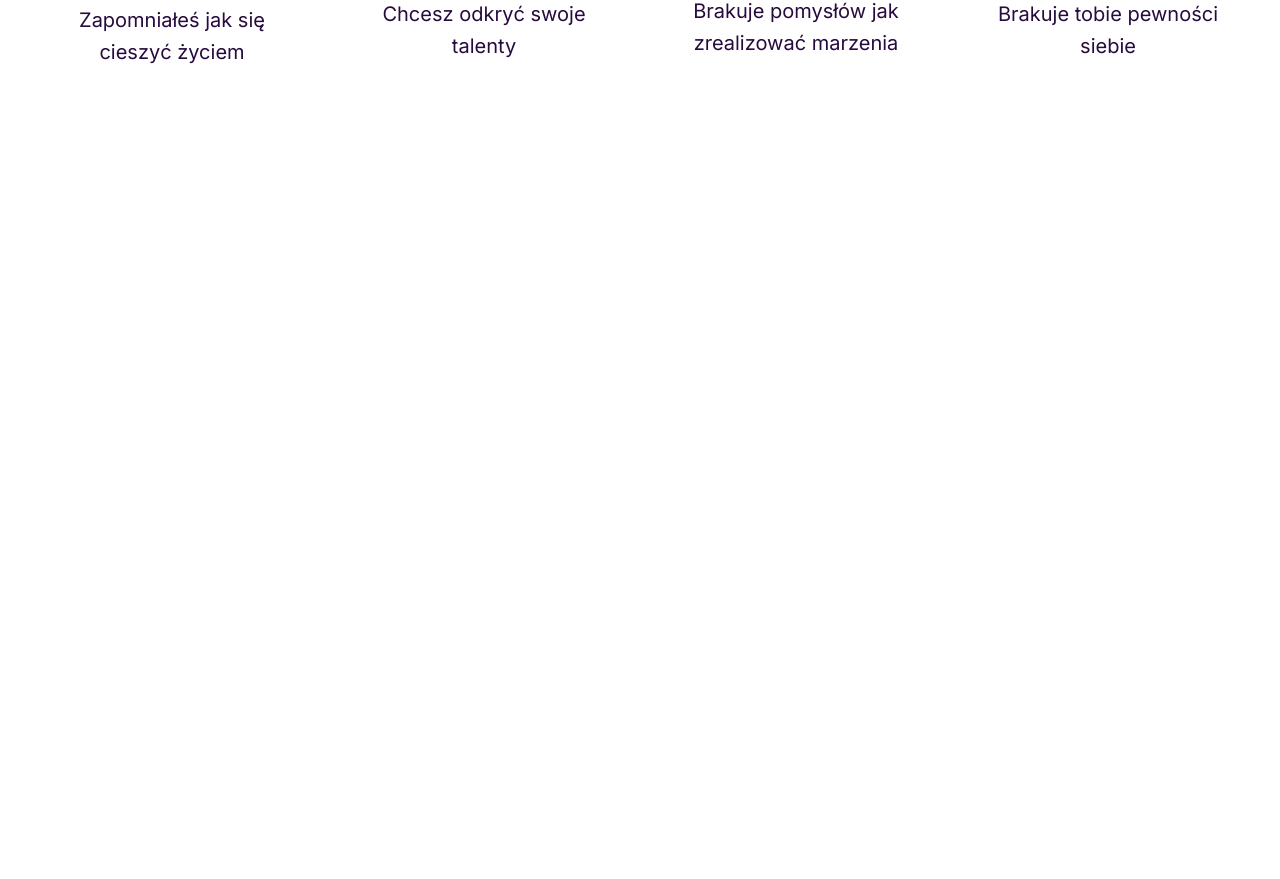
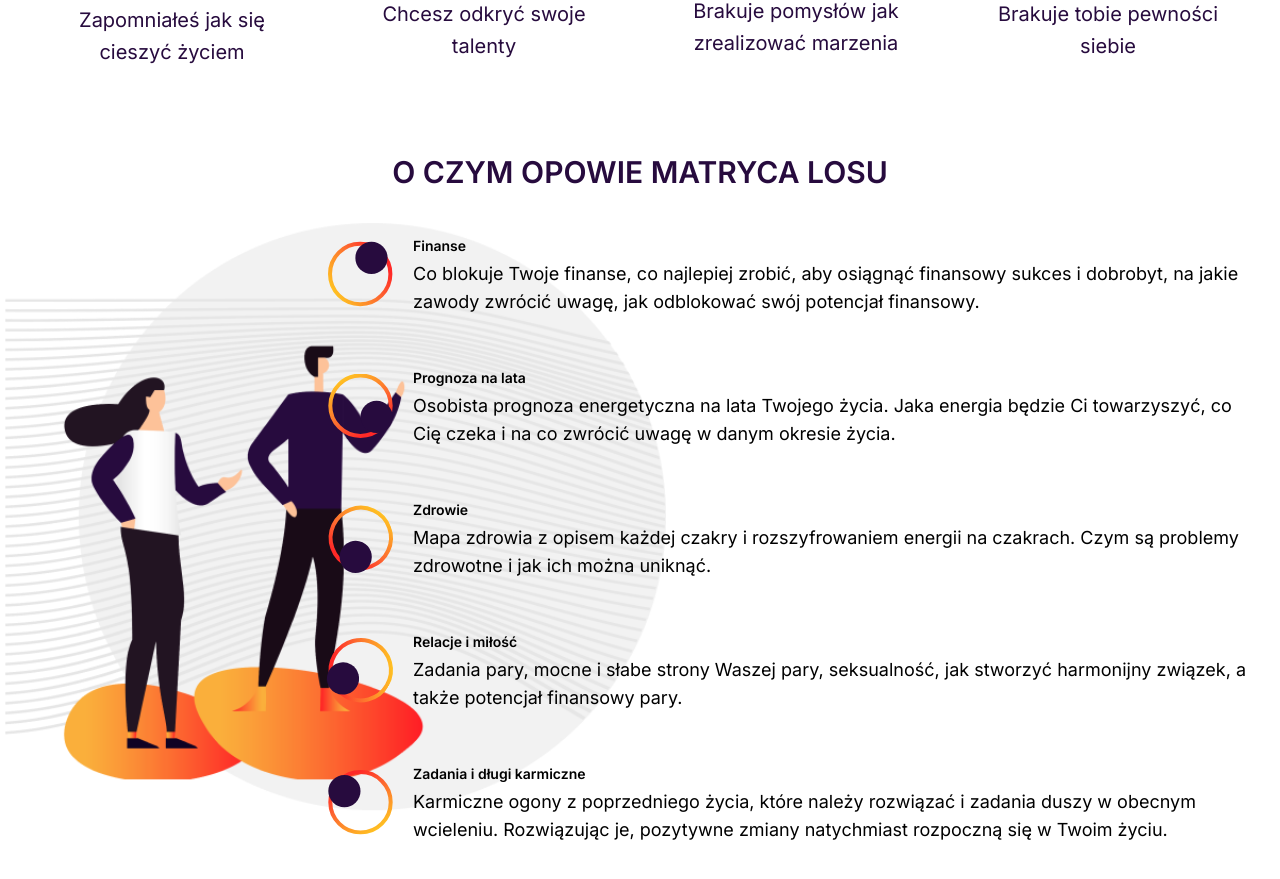
Before and after one commit to i-ramn/matryca-losu, a Next.js app: page / in a window 1280 px wide. Shown: the part 3828-4707 px from the top of the page. Before the commit the page ends 3896 px from the top, so only its background shows below. Built offline with nearby package versions, Linux system fonts and the light colour scheme; a web font is replaced by a local one.

Commit message:
feat: added more about block

```diff
--- a/src/app/Home/Adnvantages/index.tsx
+++ b/src/app/Home/Adnvantages/index.tsx
@@ -7,7 +7,7 @@ import { advantages } from './data';
 
 export const Advantages = () => {
   return (
-    <section className="pt-16 text-purple">
+    <section className="mb-16 pt-16 text-purple">
       <h2 className="mb-14 text-center uppercase">
         <FormattedMessage id="advantages.why-us" />
       </h2>
--- /dev/null
+++ b/src/app/Home/MoreAbout/data.ts
@@ -0,0 +1,41 @@
+import { MessageIds } from '@/types/i18n';
+
+interface MoreAboutData {
+  imgstyle: string;
+  containerStyle: string;
+  subtitle: MessageIds;
+  text: MessageIds;
+}
+
+export const moreAboutData: MoreAboutData[] = [
+  {
+    imgstyle: '',
+    containerStyle: '',
+    subtitle: 'more.about.p1.subtitle',
+    text: 'more.about.p1',
+  },
+  {
+    imgstyle: 'rotate-90',
+    containerStyle: 'self-end',
+    subtitle: 'more.about.p2.subtitle',
+    text: 'more.about.p2',
+  },
+  {
+    imgstyle: 'rotate-[160deg]',
+    containerStyle: 'self-end',
+    subtitle: 'more.about.p3.subtitle',
+    text: 'more.about.p3',
+  },
+  {
+    imgstyle: 'rotate-[210deg]',
+    containerStyle: 'self-end',
+    subtitle: 'more.about.p4.subtitle',
+    text: 'more.about.p4',
+  },
+  {
+    imgstyle: 'rotate-[-90deg]',
+    containerStyle: '',
+    subtitle: 'more.about.p5.subtitle',
+    text: 'more.about.p5',
+  },
+];
--- /dev/null
+++ b/src/app/Home/MoreAbout/index.tsx
@@ -0,0 +1,33 @@
+'use client';
+import { FormattedMessage } from 'react-intl';
+import Image from 'next/image';
+
+import Trajectory from '@/public/icons/trajectory.svg';
+import { moreAboutData } from './data';
+
+export const MoreAbout = () => {
+  return (
+    <section className="bg-more-about-background bg-contain  bg-no-repeat pt-5 [background-position-x:-35vw] md:[background-position-x:0px] md:[background-position-y:5vh]">
+      <h2 className="text-center uppercase text-purple">
+        <FormattedMessage id="more.about.itle" />
+      </h2>
+      <div className="flex justify-end p-10 md:container">
+        <div className="flex w-full flex-col gap-12 lg:w-3/4">
+          {moreAboutData.map((el, index) => (
+            <div key={index} className={`flex max-w-sm gap-5 md:max-w-full ${el.containerStyle}`}>
+              <Image className={`${el.imgstyle} -mt-20 md:mt-0`} src={Trajectory} alt="" />
+              <div>
+                <h4>
+                  <FormattedMessage id={el.subtitle} />
+                </h4>
+                <p className="text-sm md:text-lg">
+                  <FormattedMessage id={el.text} />
+                </p>
+              </div>
+            </div>
+          ))}
+        </div>
+      </div>
+    </section>
+  );
+};
--- a/src/app/globals.css
+++ b/src/app/globals.css
@@ -77,6 +77,9 @@ h1 {
 h2 {
   @apply font-inter text-sm font-semibold leading-7 lg:text-3xl lg:leading-10;
 }
+h4 {
+  @apply text-sm font-bold leading-7 md:font-inter;
+}
 p {
   @apply font-inter text-sm leading-5 md:text-xl lg:leading-7;
 }
--- a/src/app/page.tsx
+++ b/src/app/page.tsx
@@ -1,7 +1,8 @@
 import { TopSection } from '@/app/Home/Main';
 import { FreeCalulators } from '@/app/Home/FreeCalculators';
-import { About } from './Home/FreeCalculators/About';
+import { About } from './Home/About';
 import { Advantages } from './Home/Adnvantages';
+import { MoreAbout } from './Home/MoreAbout';
 
 export default function Home() {
   return (
@@ -10,6 +11,7 @@ export default function Home() {
       <FreeCalulators />
       <About />
       <Advantages />
+      <MoreAbout />
     </>
   );
 }
--- a/src/locales/pl.json
+++ b/src/locales/pl.json
@@ -42,5 +42,16 @@
   "advantages.why-us.p5": "Zapomniałeś jak się cieszyć życiem",
   "advantages.why-us.p6": "Chcesz odkryć swoje talenty",
   "advantages.why-us.p7": "Brakuje pomysłów jak zrealizować marzenia",
-  "advantages.why-us.p8": "Brakuje tobie pewności siebie"
+  "advantages.why-us.p8": "Brakuje tobie pewności siebie",
+  "more.about.itle": "O CZYM OPOWIE MATRYCA LOSU",
+  "more.about.p1.subtitle": "Finanse",
+  "more.about.p1": "Co blokuje Twoje finanse, co najlepiej zrobić, aby osiągnąć finansowy sukces i dobrobyt, na jakie zawody zwrócić uwagę, jak odblokować swój potencjał finansowy.",
+  "more.about.p2.subtitle": "Prognoza na lata",
+  "more.about.p2": "Osobista prognoza energetyczna na lata Twojego życia. Jaka energia będzie Ci towarzyszyć, co Cię czeka i na co zwrócić uwagę w danym okresie życia.",
+  "more.about.p3.subtitle": "Zdrowie",
+  "more.about.p3": "Mapa zdrowia z opisem każdej czakry i rozszyfrowaniem energii na czakrach. Czym są problemy zdrowotne i jak ich można uniknąć.",
+  "more.about.p4.subtitle": "Relacje i miłość",
+  "more.about.p4": "Zadania pary, mocne i słabe strony Waszej pary, seksualność, jak stworzyć harmonijny związek, a także potencjał finansowy pary.",
+  "more.about.p5.subtitle": "Zadania i długi karmiczne",
+  "more.about.p5": "Karmiczne ogony z poprzedniego życia, które należy rozwiązać i zadania duszy w obecnym wcieleniu. Rozwiązując je, pozytywne zmiany natychmiast rozpoczną się w Twoim życiu."
 }
--- a/tailwind.config.ts
+++ b/tailwind.config.ts
@@ -13,6 +13,7 @@ const config: Config = {
         'gradient-radial': 'radial-gradient(var(--tw-gradient-stops))',
         'gradient-conic': 'conic-gradient(from 180deg at 50% 50%, var(--tw-gradient-stops))',
         'home-people': 'url(/images/background-xl.png)',
+        'more-about-background': 'url(/images/background-union.png)',
       },
       maxWidth: {
         headerWidth: '1700px',
```
Also changed, not shown: public/icons/trajectory.svg (added), public/images/background-union.png (added), src/app/Home/About/index.tsx (renamed from src/app/Home/FreeCalculators/About/index.tsx).
